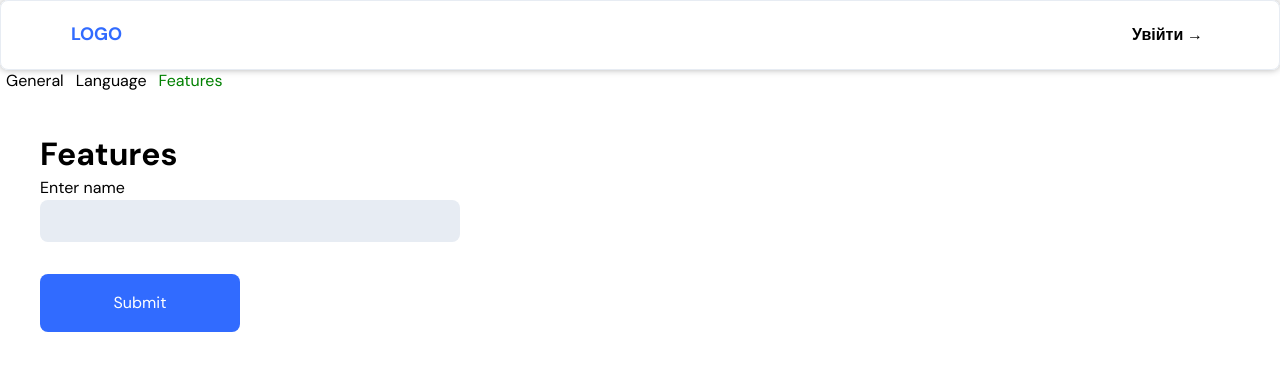
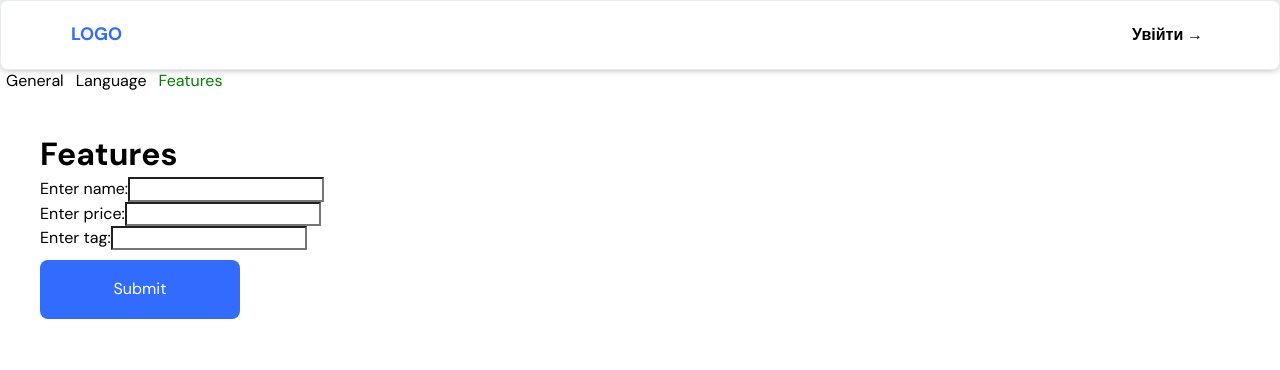
Before and after one commit to YevhenSoldatov1998/olga-lessons, a React (Create React App) app: page /manage-coworking/create in a window 1280 px wide. Both pictures are taken after a click on the button "Features". Shown: the top 370 px of the page. Built offline with nearby package versions, Linux system fonts and the light colour scheme.

Commit message:
features

```diff
--- a/src/pages/ManageCoworking/components/Features/index.tsx
+++ b/src/pages/ManageCoworking/components/Features/index.tsx
@@ -1,20 +1,20 @@
 import React from "react";
-import { Controller, useForm } from "react-hook-form";
-import TextField from "components/UI/TextField";
-import { GeneralSchema, generalSchema } from "helpers/validations";
-import { useManageContext } from "../../context";
+import { useForm, Controller } from "react-hook-form";
+// import { GeneralSchema, generalSchema } from "helpers/validations";
+// import { zodResolver } from "@hookform/resolvers/zod";
+// import TextArea from "components/UI/TextArea";
+// import TextField from "components/UI/TextField";
 
-const Features = () => {
-  const { setData, setCurrentStep } = useManageContext();
+function Features() {
   const {
-    register,
     handleSubmit,
     control,
+    register,
     formState: { errors },
-  } = useForm<GeneralSchema>({});
+  } = useForm();
 
-  const onSubmit = (data: GeneralSchema) => {
-    setData((prevState) => ({ ...prevState, general: data }));
+  const onSubmit = (data: any) => {
+    console.log(data);
   };
 
   return (
@@ -23,46 +23,39 @@ const Features = () => {
       style={{ maxWidth: 500, padding: 40 }}
     >
       <h1>Features</h1>
+      <div>
+        <label>Enter name:</label>
+        <Controller
+          name="name"
+          control={control}
+          defaultValue=""
+          render={({ field }) => <input {...field} />}
+        />
+      </div>
+      <div>
+        <label>Enter price:</label>
+        <Controller
+          name="price"
+          control={control}
+          defaultValue=""
+          render={({ field }) => <input {...field} type="number" />}
+        />
+      </div>
+      <div>
+        <label>Enter tag:</label>
+        <Controller
+          name="tag"
+          control={control}
+          defaultValue=""
+          render={({ field }) => <input {...field} />}
+        />
+      </div>
 
-      <Controller
-        control={control}
-        render={({
-          field: { value, onChange, ...inputProps },
-          fieldState: { error },
-        }) => {
-          return (
-            <TextField
-              label={"Enter name"}
-              error={error?.message}
-              value={value}
-              onChange={({ target: { value } }) => {
-                let newValue =
-                  value.charAt(0).toUpperCase() +
-                  value.substring(1, value.length);
-                onChange(newValue);
-              }}
-              {...inputProps}
-            />
-          );
-        }}
-        name="name"
-      />
-
-      {/* <Controller
-        control={control}
-        render={({ field }) => (
-          <TextField label="Price" type="number" {...field} />
-        )}
-        name="price"
-      />
-
-      <Controller
-        control={control}
-        render={({ field }) => <TextField label="Tag" {...field} />}
-        name="tag"
+      {/* <TextArea
+        label="Enter name"
+        {...register("name")}
+        error={errors.name?.message}
       /> */}
-
-      <br />
 
       <button
         style={{
@@ -72,6 +65,7 @@ const Features = () => {
           borderRadius: 8,
           color: "white",
           backgroundColor: `var(--color-primary)`,
+
           marginBottom: 10,
         }}
         type="submit"
@@ -80,6 +74,6 @@ const Features = () => {
       </button>
     </form>
   );
-};
+}
 
 export default Features;
```
